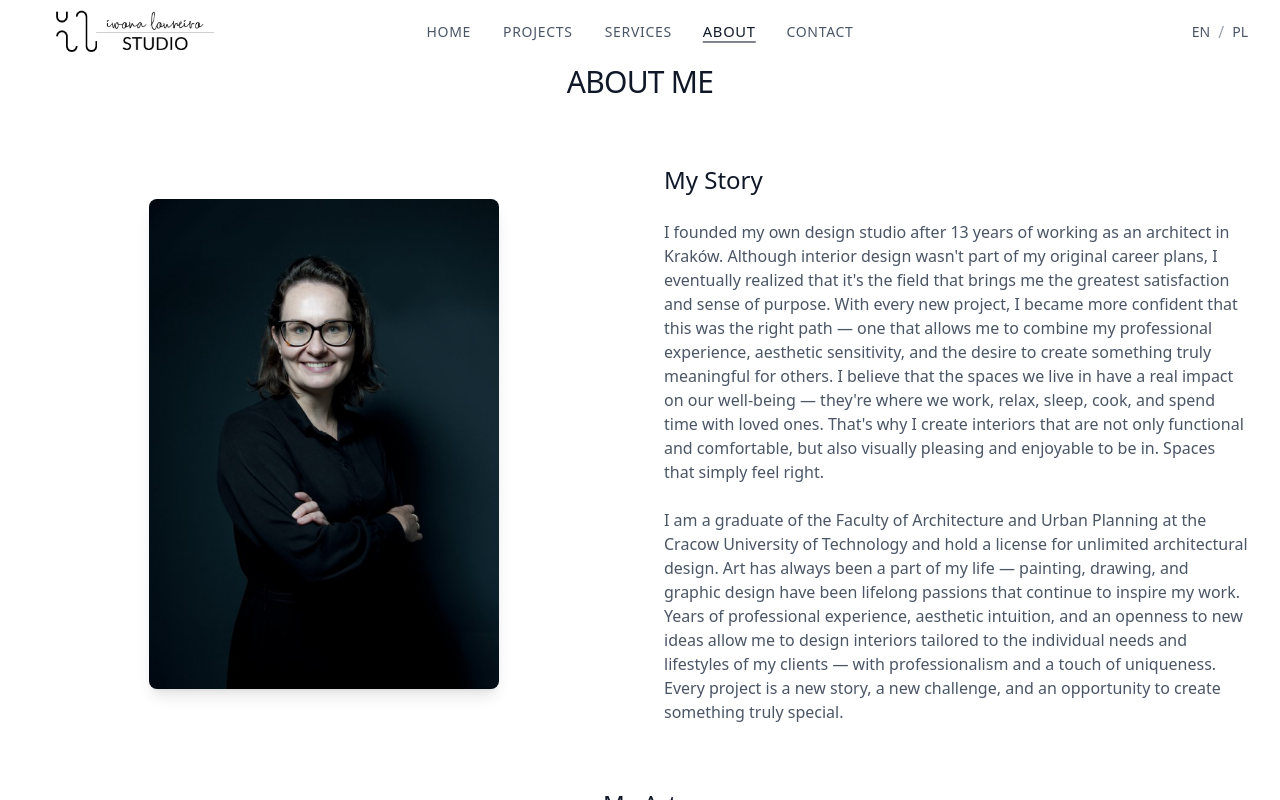
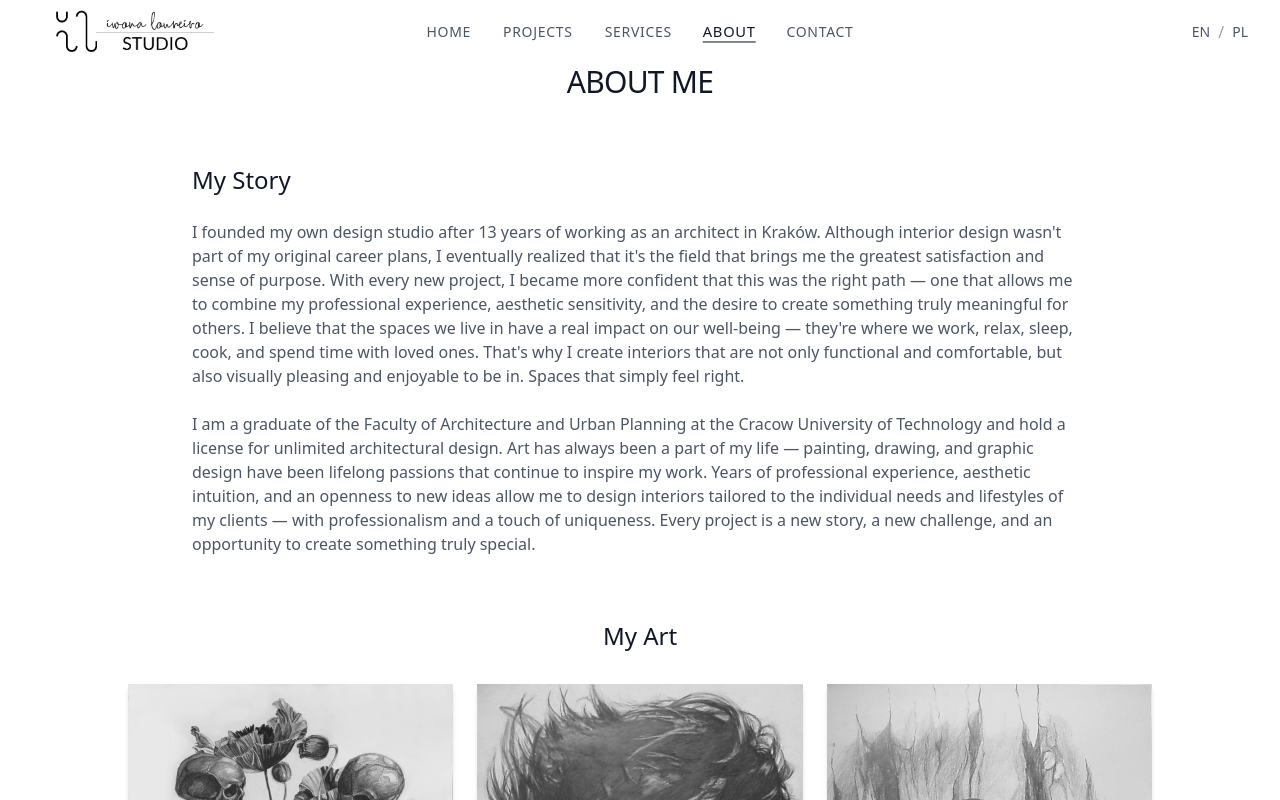
Before and after one commit to thiagoloureiro/iwonaloureiro, a React (Vite) app: page /about in a window 1280 px wide. Shown: the top 800 px of the page. Built offline with nearby package versions, Linux system fonts and the light colour scheme.

Commit message:
Remove unused image import and simplify About component layout

```diff
--- a/src/components/About.tsx
+++ b/src/components/About.tsx
@@ -1,5 +1,4 @@
 import React from 'react';
-import iwonaImg from '../images/iwona.jpg';
 import img0 from '../images/_0.jpg';
 import img1 from '../images/_1.jpg';
 import img2 from '../images/_2.jpg';
@@ -88,14 +87,7 @@ const About: React.FC = () => {
         </div>
 
         {/* Main Content */}
-        <div className="grid grid-cols-1 md:grid-cols-2 gap-12 items-center mb-16">
-          <div>
-            <img
-              src={iwonaImg}
-              alt="Iwona Loureiro"
-              className="rounded-lg shadow-lg w-3/5 mx-auto"
-            />
-          </div>
+        <div className="max-w-4xl mx-auto mb-16">
           <div className="space-y-6">
             <h2 className="text-2xl font-light text-gray-900">{t('about.myStory')}</h2>
             <p className="text-gray-600">{t('about.story1')}</p>
```
